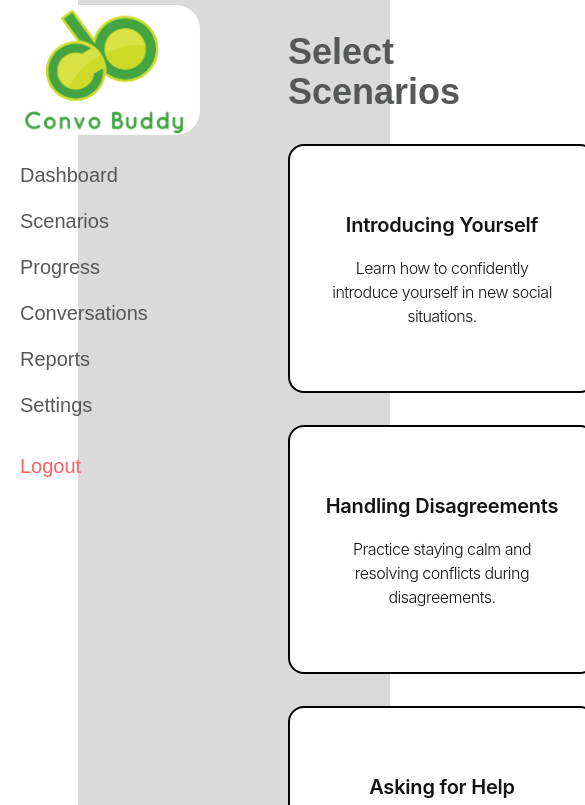
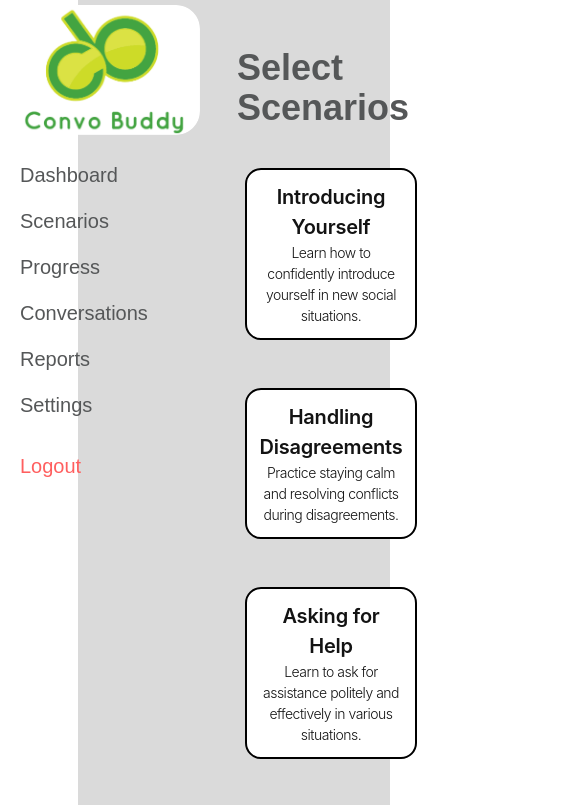
Before and after one commit to ram2312/convo-buddy, a Next.js app: page /select_scenario in a window 390 px wide. Shown: the top 805 px of the page, 585 px wide, since content can reach past the window. Built offline with nearby package versions, Linux system fonts and the light colour scheme.

Commit message:
Update SelectScenarios.module.css

```diff
--- a/app/styles/SelectScenarios.module.css
+++ b/app/styles/SelectScenarios.module.css
@@ -1,45 +1,74 @@
-/* SelectScenarios.module.css */
+/* General page container */
+.pageContainer {
+  background-color: #DADADA; /* Page background */
+  min-height: 100vh;
+  display: flex;
+  flex-direction: column;
+  align-items: center;
+  padding: 16px;
+}
 
+/* Page title */
+.pageTitle {
+  color: #555758;
+  font-family: 'Inter', sans-serif;
+  font-size: 32px;
+  font-weight: 400;
+  text-align: center;
+  margin-bottom: 2rem; /* Add some space below the title */
+}
+
+/* Scenario block shared style */
 .scenarioBlock {
   display: flex;
-  width: 308px;
-  height: 249px; /* Allow for flexible height */
-  min-width: 260px;
-  padding: 32px; /* Increase padding */
   flex-direction: column;
-  justify-content: center; /* Center content */
+  justify-content: center;
   align-items: center;
-  gap: 16px; /* Increase gap for spacing */
-  flex-shrink: 0;
+  padding: 24px;
+  margin: 8px;
+  width: 100%;
+  max-width: 308px;
+  height: 249px;
   border-radius: 16px;
   border: 2px solid #000;
   background: #FFF;
+  box-sizing: border-box;
+  flex-shrink: 0;
+  transition: transform 0.2s, box-shadow 0.2s;
 }
 
+.scenarioBlock:hover {
+  transform: scale(1.05); /* Slight zoom on hover */
+  box-shadow: 0px 4px 8px rgba(0, 0, 0, 0.2); /* Subtle shadow on hover */
+}
+
+/* Scenario title */
 .scenarioTitle {
   color: #131313;
-  font-family: Inter, sans-serif;
+  font-family: 'Inter', sans-serif;
   font-size: 20px;
   font-weight: 600;
   letter-spacing: -0.2px;
-  text-align: center; /* Ensure center alignment */
+  text-align: center;
 }
 
+/* Scenario content */
 .scenarioContent {
   color: #131313;
   text-align: center;
-  font-family: Inter, sans-serif;
-  font-size: 16px; /* Reduce font size for balance */
+  font-family: 'Inter', sans-serif;
+  font-size: 16px;
   font-weight: 300;
-  line-height: 1.5; /* Improve readability */
+  line-height: 1.5;
   letter-spacing: -0.5px;
 }
 
+/* Button styling */
 .enterScenarioButton {
   margin-top: 16px;
   background-color: #1D75DD;
   color: #FFF;
-  padding: 12px 24px; /* Adjust padding for better clickability */
+  padding: 12px 24px;
   border-radius: 8px;
   cursor: pointer;
   transition: background-color 0.3s ease;
@@ -49,18 +78,49 @@
   background-color: #134A9F;
 }
 
-/* Page background color */
-.pageContainer {
-  background-color: #DADADA; /* Page background */
-
+/* Responsive Grid Layout */
+.gridContainer {
+  display: grid;
+  grid-template-columns: repeat(auto-fill, minmax(260px, 1fr));
+  gap: 16px; /* Space between blocks */
+  width: 100%;
+  max-width: 1200px; /* Max width of grid container */
+  margin: auto;
 }
 
-/* Page title */
-.pageTitle {
-  color: #555758;
-  font-family: Inter, sans-serif;
-  font-size: 32px;
-  font-weight: 400;
-  text-align: center;
-  margin-bottom: 2rem; /* Add some space below the title */
+/* Responsive adjustments for smaller screens */
+@media (max-width: 768px) {
+  .pageTitle {
+    font-size: 24px;
+  }
+
+  .scenarioBlock {
+    height: auto;
+    padding: 16px;
+    max-width: 100%;
+  }
+
+  .enterScenarioButton {
+    padding: 10px 20px;
+  }
 }
+
+@media (max-width: 480px) {
+  .pageTitle {
+    font-size: 20px;
+    margin-bottom: 1rem;
+  }
+
+  .scenarioContent {
+    font-size: 14px;
+  }
+
+  .scenarioBlock {
+    padding: 12px;
+  }
+
+  .enterScenarioButton {
+    padding: 8px 16px;
+    font-size: 14px;
+  }
+}
```
